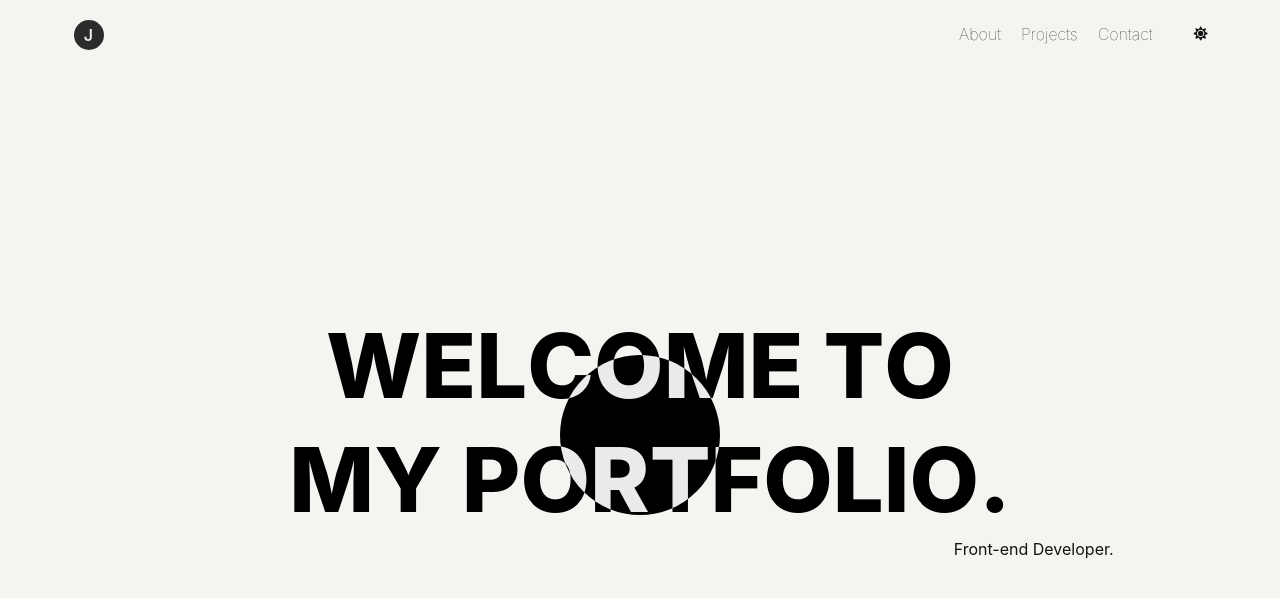
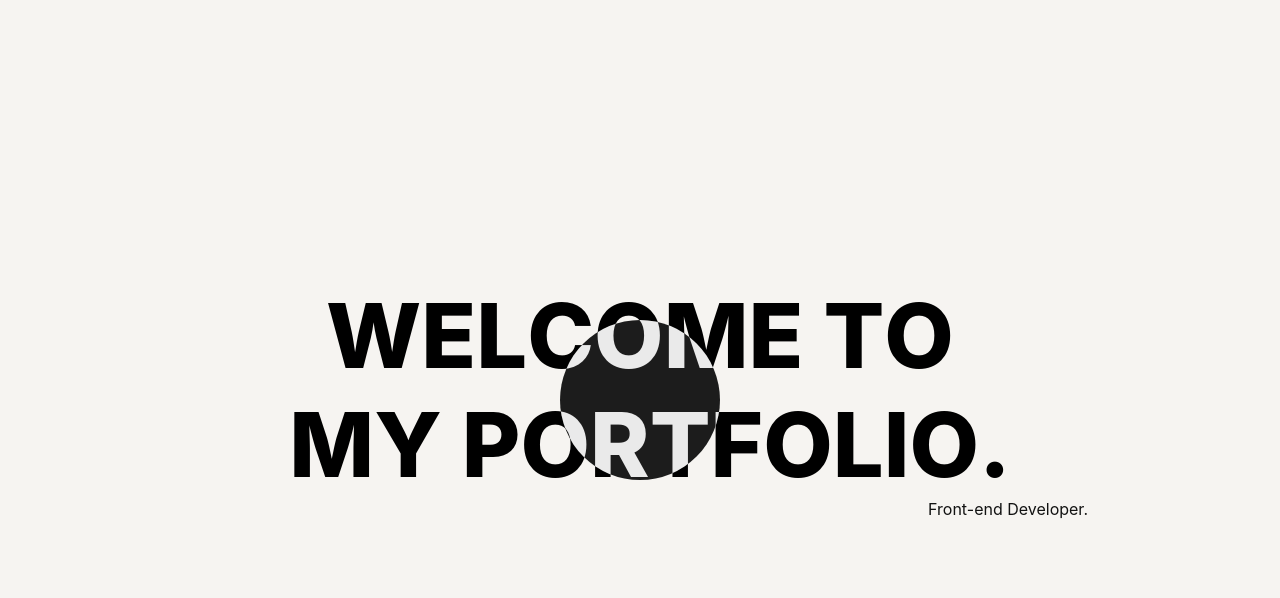
Before and after one commit to AltamiroF-22/Portfolio-2.1, a React (Vite) app: page / in a window 1280 px wide. Shown: the top 598 px of the page. Built offline with nearby package versions, Linux system fonts and the light colour scheme.

Commit message:
second commit

```diff
--- a/index.html
+++ b/index.html
@@ -4,7 +4,7 @@
     <meta charset="UTF-8" />
     <link rel="icon" type="image/svg+xml" href="/vite.svg" />
     <meta name="viewport" content="width=device-width, initial-scale=1.0" />
-    <title>Vite + React</title>
+    <title>Junior.rx22</title>
   </head>
   <body>
     <div id="root"></div>
--- a/src/components/loading/Loading.jsx
+++ b/src/components/loading/Loading.jsx
@@ -9,15 +9,17 @@ const Loading = () => {
     <div className="loading">
       <TextEffect
         text1="loading..."
-        fontSize="Size24"
+        fontSize="Size16"
         fontWeigth="W700"
         color="lightGray"
+        cursor="CN"
       />
       <TextEffect
         text1="Junior.rx22"
         fontSize="Size24"
         fontWeigth="W700"
         color="lightGray"
+        cursor="CN"
       />
     </div>
   );
--- a/src/components/loading/Loading.sass
+++ b/src/components/loading/Loading.sass
@@ -1,19 +1,17 @@
 .loading
     display: flex
-    flex-direction: column
     justify-content: center
     align-items: center
+    flex-direction: column
+    gap: 2px
+    width: 100%
     height: 100dvh
-    width: 100%
     positon: fixed
-    z-index: 90
     background-color: #1c1c1c
-    gap: 2px
+    box-shadow: -1rem 0 5rem #00000025
     animation: leaving 1s forwards
     animation-delay: 1.5s
-
-
-
+    z-index: 0
 
 
 @keyframes leaving
--- a/src/components/navbar/Navbar.jsx
+++ b/src/components/navbar/Navbar.jsx
@@ -6,7 +6,7 @@ import { IoMenu, IoCloseSharp } from "react-icons/io5";
 import "./Navbar.sass";
 
 // react
-import { useState, useContext, useEffect } from "react";
+import { useState, useContext } from "react";
 import { ThemeContext } from "../../context/ThemeSwicth";
 
 const Navbar = () => {
--- a/src/components/navbar/Navbar.sass
+++ b/src/components/navbar/Navbar.sass
@@ -6,21 +6,31 @@ nav
     display: flex
     justify-content: space-between
     align-items: center
-    width: 90%
-    padding: 20px 10px
+    width: 100%
+    padding: 20px 100px
     margin: 0 auto
     margin-top: 10dvh
     opacity: 0
-    animation: headerEnter 700ms forwards ease-in-out
+    animation: navEnter 700ms forwards ease-in-out
+    position: absolute
+
+    @include mixins.responsive-max-width-600px
+        animation: none
+        margin-top: 0
+        padding: 20px
+        opacity: 1
+
+    @keyframes navEnter
+
+        0%
+            margin-top: 10dvh
 
 
-    // @keyframes headerEnter
+        100%
+            margin-top: 0
+            opacity: 1
+            z-index: 90
 
-    //     0%
-    //         margin-top: 10dvh
-    //     100%
-    //         margin-top: 0
-    //         opacity: 1
 
 
     .logo
@@ -65,21 +75,20 @@ nav
 
 
     .menu-open
+        width: 101vw
+        height: 101dvh
+        position: fixed
         flex-direction: column
         justify-content: center
-        position: fixed
-        width: 101vw
-        gap: 70px
-        height: 101dvh
         top: 50%
         left: 50%
+        transform: translate(50%,-50%)
+        gap: 70px
         border-radius: 140px 0 0 140px
         box-shadow: -1rem 0rem 2rem #0000003e
-        transform: translate(50%,-50%)
-        // transform: translate(0%,-50%)
+        z-index: 90
         background: variables.$black-background
         animation: menuAnimation 700ms forwards ease-in-out
-        z-index: 999
 
         li
             display: block
@@ -121,7 +130,6 @@ nav
         100%
             transform: translate(-50%,-50%)
             border-radius: 0
-            z-index: 990
 
 
 
--- a/src/components/textEffect/TextEfect.sass
+++ b/src/components/textEffect/TextEfect.sass
@@ -1,4 +1,5 @@
-
+@use '../../sass/_mixins'
+@use '../../sass/_variables'
 // fonts size
 
 .Size10
@@ -6,15 +7,28 @@
 
 .Size16
     font-size: 16px
+    @include mixins.responsive-max-width-600px
+    font-size: 14px
 
 .Size24
     font-size: 24px
+    @include mixins.responsive-max-width-600px
+        font-size: 20px
 
 .Size30
     font-size: 30px
 
 .Size90
     font-size: 90px
+    @include mixins.responsive-max-width-600px
+        font-size: 40px
+
+// cursor
+
+.CN
+    cursor: none
+
+
 
 // font weight
 
@@ -39,10 +53,10 @@
 
 // color
 .lightGray
-    color: #eaeaea
+    color: variables.$light-gray
 
 .almostBlack
-    color: #1c1c1c
+    color: variables.$almost-black
 
 
 
@@ -61,8 +75,6 @@
 
 .frase
     width: 100%
-    // background-color: red
-    margin-bottom: 5px
     justify-content: center
     flex-wrap: wrap
     overflow: hidden
--- a/src/components/textEffect/TextEffect.jsx
+++ b/src/components/textEffect/TextEffect.jsx
@@ -7,7 +7,7 @@ import "./TextEfect.sass";
 // React imports
 import { useState, useEffect } from "react";
 
-const TextEffect = ({ text1 , fontSize, fontWeigth, color }) => {
+const TextEffect = ({ text1 , fontSize, fontWeigth, color , cursor}) => {
   const [words, setWords] = useState([]);
 
   useEffect(() => {
@@ -26,10 +26,11 @@ const TextEffect = ({ text1 , fontSize, fontWeigth, color }) => {
     let updatedWords = wordsArray.map((word, index) => (
       <div key={index} className="words">
         <div className="space"></div>
+
         {word.split("").map((letter, letterIndex) => (
           <span
             key={letterIndex}
-            className={`letter ${color}`}
+            className={`letter ${cursor}`}
             style={{ "--i": styleCount++ }}
           >
             {letter}
@@ -40,12 +41,12 @@ const TextEffect = ({ text1 , fontSize, fontWeigth, color }) => {
 
     // Set the updated words in the state
     setWords(updatedWords);
-  }, [text1]);
+  }, [text1 ]);
 
   return (
-    <div>
-      <div className={`frase  ${fontWeigth} ${fontSize} `} >{words}</div>
-    </div>
+    <>
+      <div className={`frase ${color} ${fontWeigth} ${fontSize} `} >{words}</div>
+    </>
   );
 };
 
--- a/src/page/Home/Header/Header.jsx
+++ b/src/page/Home/Header/Header.jsx
@@ -1,6 +1,4 @@
 /* eslint-disable no-undef */
-// styles
-import "./Header.sass";
 // components
 import TextEffect from "../../../components/textEffect/TextEffect";
 
@@ -8,26 +6,37 @@ import TextEffect from "../../../components/textEffect/TextEffect";
 import { useContext, useRef, useEffect } from "react";
 import { ThemeContext } from "../../../context/ThemeSwicth";
 
+// styles
+import "./Header.sass";
+
 const Header = () => {
   const { theme } = useContext(ThemeContext);
   const overlayRef = useRef(null);
+  console.log(theme);
 
   useEffect(() => {
-    const overlay = overlayRef.current
+    // clip path overlay animation/ position
+    const overlay = overlayRef.current;
 
-    window.addEventListener('mousemove',(e)=> {
-      const {clientX, clientY} = e;
-      const x = Math.round((clientX / window.innerWidth) * 100)
-      const y = Math.round((clientY / window.innerHeight) * 100)
+    const handleMouseMove = (e) => {
+      const { clientX, clientY } = e;
+      const x = Math.round((clientX / window.innerWidth) * 100);
+      const y = Math.round((clientY / window.innerHeight) * 100);
 
       gsap.to(overlay, {
-        '--x': `${x}%`,
-        '--y': `${y}%`,
+        "--x": `${x}%`,
+        "--y": `${y}%`,
         duration: 0.3,
-        ease: 'sine.out'
-      })
-    })
+        ease: "sine.out"
+      });
+    };
 
+    window.addEventListener("mousemove", handleMouseMove);
+
+    // Remove event listener
+    return () => {
+      window.removeEventListener("mousemove", handleMouseMove);
+    };
   }, []);
 
   return (
@@ -38,29 +47,40 @@ const Header = () => {
             text1="welcome to "
             fontSize="Size90"
             fontWeigth="W800"
+            color={`${theme === "Light-Mode" ? "" : "lightGray"}`}
+            cursor="CN"
           />
           <TextEffect
             text1="my portfolio."
             fontSize="Size90"
             fontWeigth="W800"
+            color={`${theme === "Light-Mode" ? "" : "lightGray"}`}
+            cursor="CN"
           />
         </div>
         <p>Front-end Developer.</p>
       </div>
 
-      <div className="overlay same4Both" ref={overlayRef}>
+      <div
+        className={`overlay same4Both ${
+          theme === "Light-Mode" ? " " : "almostBlack"
+        }`}
+        ref={overlayRef}
+      >
         <div className="text">
           <TextEffect
             text1="welcome to "
             fontSize="Size90"
             fontWeigth="W800"
-          color={`${theme === "Dark-Mode" ? "almostBlack" : "lightGray"}`}
+            color={`${theme === "Light-Mode" ? "lightGray" : "almostBlack"}`}
+            cursor="CN"
           />
           <TextEffect
             text1="my portfolio."
             fontSize="Size90"
             fontWeigth="W800"
-          color={`${theme === "Dark-Mode" ? "almostBlack" : "lightGray"}`}
+            color={`${theme === "Light-Mode" ? "lightGray" : "almostBlack"}`}
+            cursor="CN"
           />
         </div>
         <p>Front-end Developer.</p>
--- a/src/page/Home/Header/Header.sass
+++ b/src/page/Home/Header/Header.sass
@@ -1,35 +1,45 @@
 @use '../../../sass/_mixins'
 @use '../../../sass/_variables'
-
-// @include mixins.responsive-max-width-600px
 
 header
     margin-top: 10dvh
     opacity: 0
     animation: headerEnter 700ms forwards ease-in-out
+    z-index: 0
 
     p
         text-align: end
-        width: 80%
-
+        width: 70%
 
 
     .same4Both
         background-color: variables.$white-background
-        height: calc(100dvh - 70px)
+        background: transparent
+        height: 100dvh
         display: flex
         flex-direction: column
         justify-content: center
         align-items: center
-        padding: 3em
+        animation: fixBugZindex  700ms forwards ease-in-out
+        animation-delay: 3s
+
     .overlay
-        background-color: #000
+        background-color: variables.$black-background
         position: absolute
-        top: 70px
+        top: 0
         width: 100%
         transition: clip-path 100ms
-        clip-path: circle(5px at 50% 10%)
+        clip-path: circle(80px at 50% 50%)
         clip-path: circle(80px at var(--x, 50%) var(--y, 50%))
+        p
+            color: variables.$light-gray
+    .almostBlack
+        background-color: variables.$light-gray
+        p
+            color: variables.$black-background
+
+        @include mixins.responsive-max-width-600px
+            clip-path: circle(0px at 0% 0%)
 
 
 
@@ -37,10 +47,8 @@ header
 
         0%
             margin-top: 10dvh
-
+        70%
+            opacity: 1
         100%
             margin-top: 0
             opacity: 1
-            z-index: 0
-
-@include mixins.responsive-max-width-600px
--- a/src/page/Home/Home.sass
+++ b/src/page/Home/Home.sass
@@ -2,4 +2,3 @@
 @use '../../sass/_variables'
 
 .home-page
-    min-height: 100vh
--- a/src/sass/main.sass
+++ b/src/sass/main.sass
@@ -6,6 +6,7 @@
    margin: 0
    box-sizing: border-box
    font-family: variables.$principal-font
+   z-index: 1
 
 
 body
```
Lines whose indentation alone changed are shown as unchanged.
